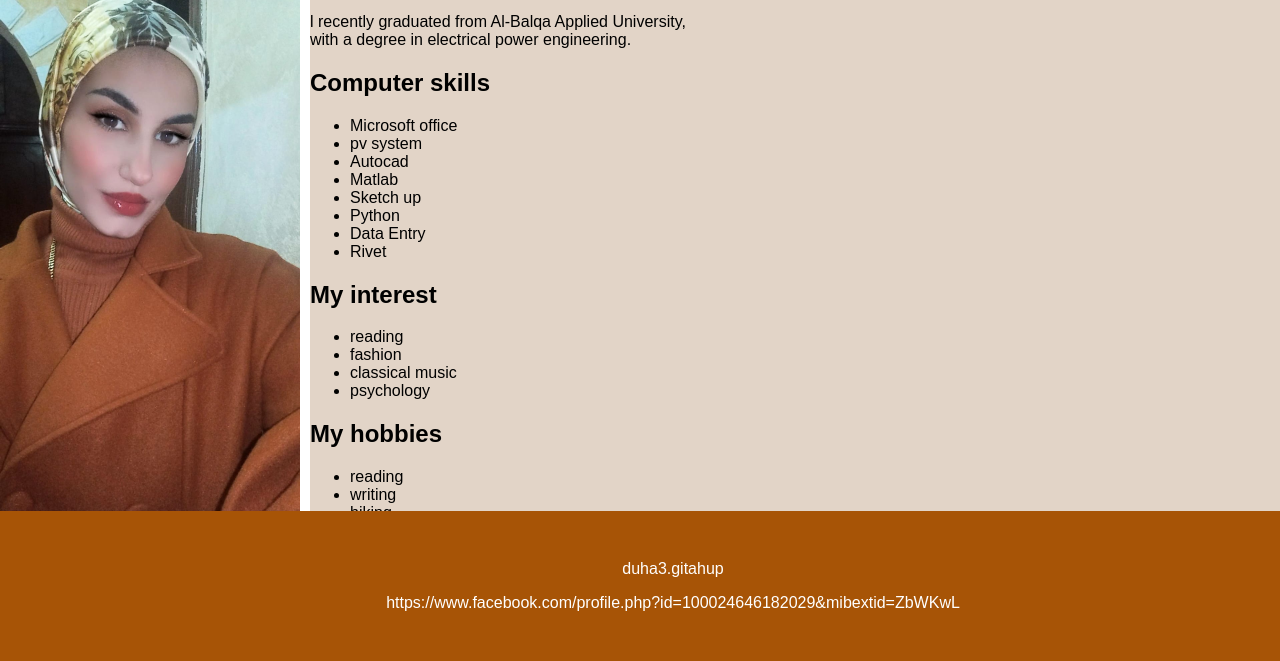
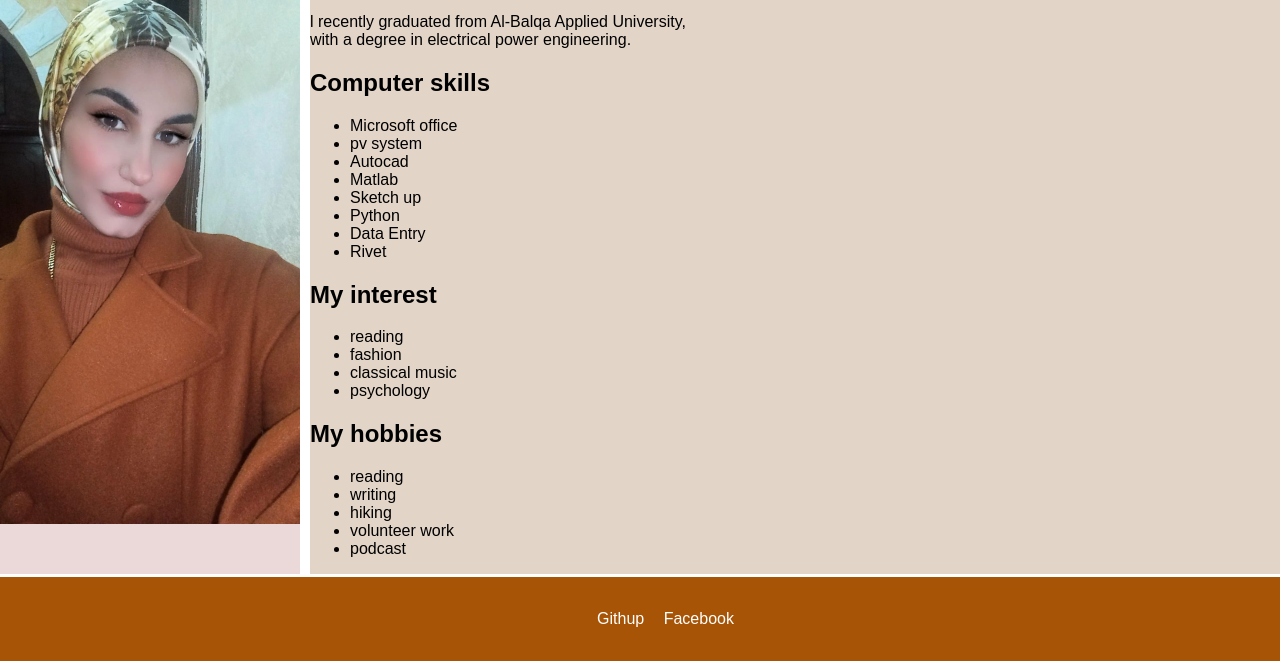
Before and after one commit to duha3/duha3.github.io, a plain HTML site: page index.html in a window 1280 px wide. Shown: the part 139-800 px from the top of the page. Drawn offline with Linux system fonts and the light colour scheme.

Commit message:
links update

```diff
--- a/index.html
+++ b/index.html
@@ -57,8 +57,8 @@
 
     <footer>
         <!-- Add your footer content here -->
-        <p>duha3.gitahup</p>
-        <p>https://www.facebook.com/profile.php?id=100024646182029&mibextid=ZbWKwL</p>
+        <a href="#" target="_blank">Githup</a>
+        <a href="https://www.facebook.com/profile.php?id=100024646182029&mibextid=ZbWKwL" target="_blank">Facebook</a>
     </footer>
 </body>
 </html>
--- a/styles.css
+++ b/styles.css
@@ -62,3 +62,8 @@ section {
     margin-left: 10px;
     background-color: #e2d4c7;
 }
+a{
+    text-decoration: none;
+    color: white;
+    margin-right: 15px;
+}
```
